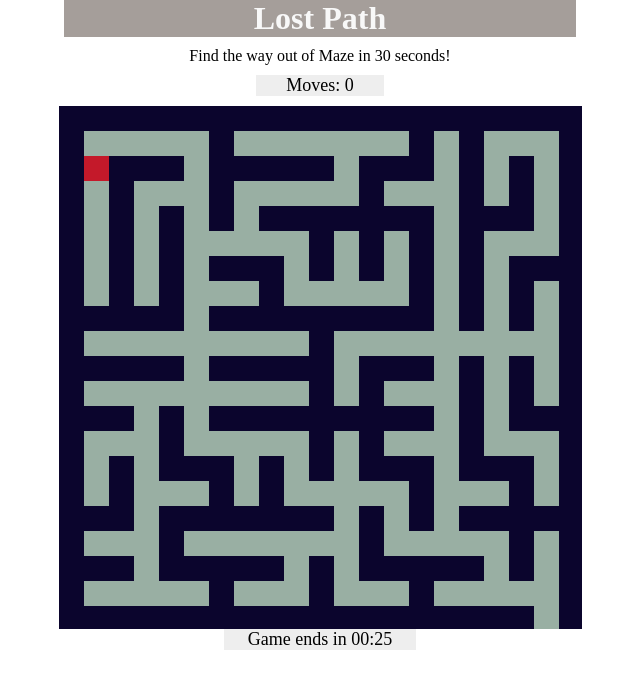
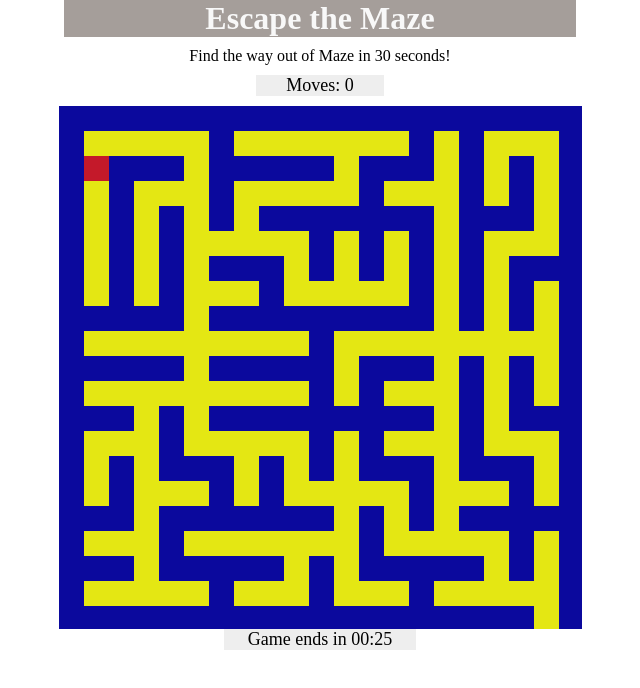
Before and after one commit to Nike682631/maze-game, a website: page index.html in a window 1280 px wide. Shown: the whole page, without its empty margins (320-960 px from the left). Drawn offline with Linux system fonts and the light colour scheme.

Commit message:
changing some colors

```diff
--- a/css/style.css
+++ b/css/style.css
@@ -15,7 +15,7 @@
 }
 
 #canvas {
-    background: #99afa3;
+    background: #e4e713;
     display: block;
     margin: 0 auto;
 }
@@ -114,7 +114,7 @@
 
 .modal-header {
     padding: 2px 16px;
-    background-color: #41d9f4;
+    background-color: #41f441;
     color: white;
     text-align: center;
     height: 50%;
--- a/index.html
+++ b/index.html
@@ -13,7 +13,7 @@
         <div id="wrapper" style="margin-left:auto; margin-right:auto;">
             <h1 id="heading"
                 style="background-color: #a59e9a; text-decoration-style: solid; color: #F8F8F8; width: 40%; margin-top: 0px; margin-bottom: 10px">
-                Lost Path</h1>
+                Escape the Maze</h1>
             <div id="maze">
                 <p style="text-align: center;margin-bottom: 10px">Find the way out of Maze in 30 seconds!</p>
                 <div id="c"
--- a/js/script.js
+++ b/js/script.js
@@ -277,7 +277,7 @@ var maze = function (X, Y) {
             for (var i = 0; i < 2 * this.N + 1; i++) {
                 for (var j = 0; j < 2 * this.M + 1; j++) {
                     if (this.Board[i][j] != ' ') {//} && this.Board[i][j] != '&') {
-                        this.ctx.fillStyle = "#0b052d";
+                        this.ctx.fillStyle = "#0b099d";
                         this.ctx.fillRect(scale * i, scale * j, scale, scale);
                     }
                     else if (i < 5 && j < 5)
@@ -306,7 +306,7 @@ var maze = function (X, Y) {
     this.moveclear = function (a, b) {
         var scale = this.S;
         this.ctx = this.canvas.getContext('2d');
-        this.ctx.fillStyle = "#e27158";
+        this.ctx.fillStyle = "#00fefa";
         this.ctx.fillRect(scale * a, scale * b, scale, scale);
         this.Board[a][b] = ' '
     }
```
